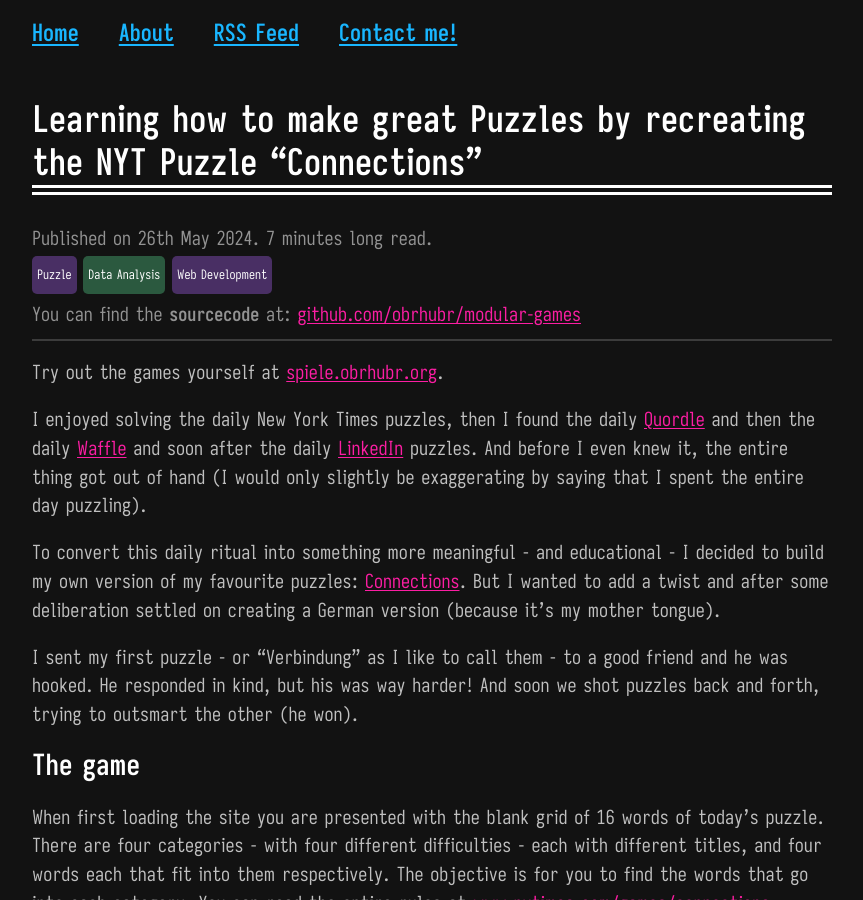
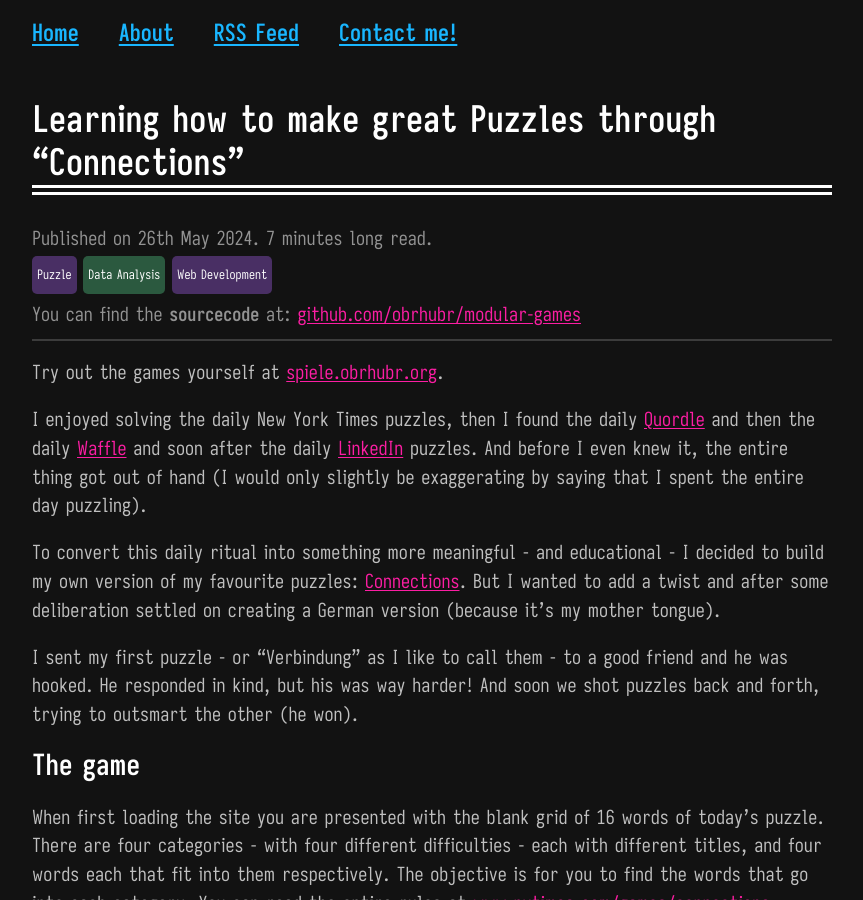
Before and after one commit to obrhubr/obrhubr.github.io, a Jekyll site: the page built from _posts/2024-05-26-nyt-connections.md, in a window 1280 px wide and 900 px high. Shown: the whole window, without its empty margins (208-1071 px from the left). Built offline with Jekyll 4.4.1, drawn with Linux system fonts in a browser that asks for light colours.

Commit message:
Automated update to blog posts

```diff
--- a/_posts/2024-05-26-nyt-connections.md
+++ b/_posts/2024-05-26-nyt-connections.md
@@ -1,6 +1,6 @@
 ---
 layout: page
-title: "Learning how to make great Puzzles by recreating the NYT Puzzle “Connections”"
+title: "Learning how to make great Puzzles through “Connections”"
 time: 7 minutes
 published: 2024-05-26
 colortags: [{'id': 'f50f3705-0c22-40e2-a074-91d12222a447', 'name': 'Puzzle', 'color': 'purple'}, {'id': '11658a68-3c22-4966-b5fe-93f7c296ba7e', 'name': 'Data Analysis', 'color': 'green'}, {'id': 'b4957fab-6b30-4589-a430-e71f10a30aeb', 'name': 'Web Development', 'color': 'purple'}]
```
Also changed, not shown: _posts/2023-07-24-chess-engine.md (+1 -1 lines), _posts/2024-06-09-created-blog.md (+1 -1 lines), _posts/2024-07-18-notion-to-jekyll.md (+1 -1 lines).
